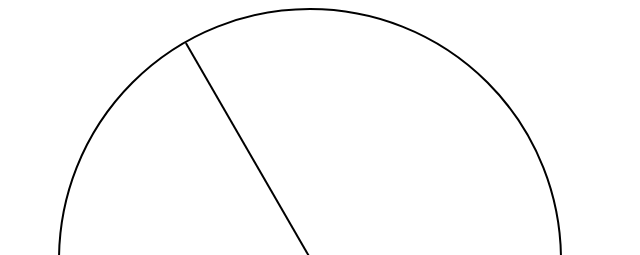
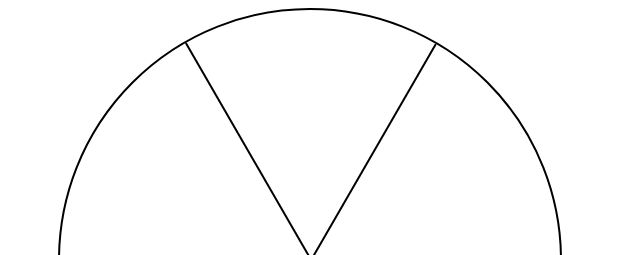
Before and after one commit to ononivamij/Ferris-Wheel, a plain HTML site: page index.html in a window 1280 px wide. Shown: the top 255 px of the page, without its empty margins (0-640 px from the left). Drawn offline with Linux system fonts and the light colour scheme.

Commit message:
still working

```diff
--- a/styles.css
+++ b/styles.css
@@ -34,3 +34,7 @@
 .line:nth-of-type(5){
     transform:rotate(240deg);
 }
+
+.line:nth-of-type(6){
+    transform: rotate(300deg);
+}
```
